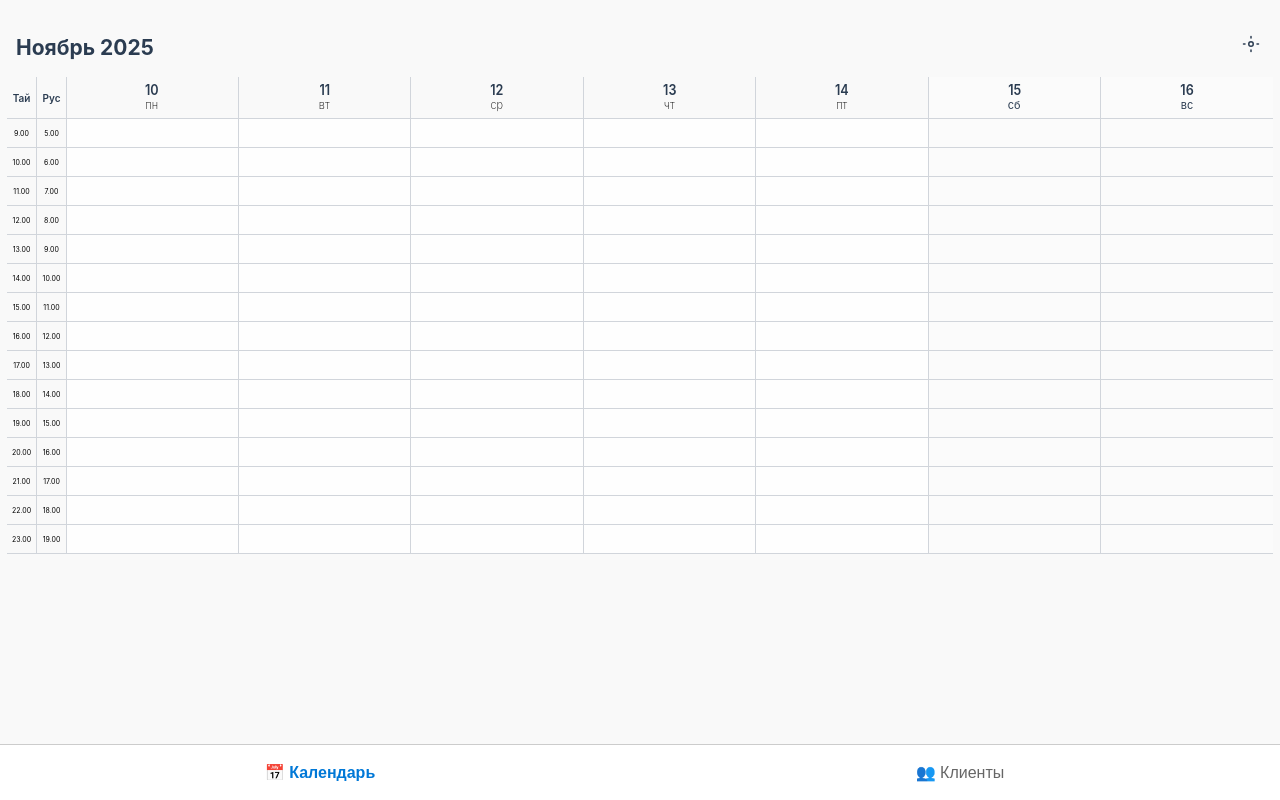
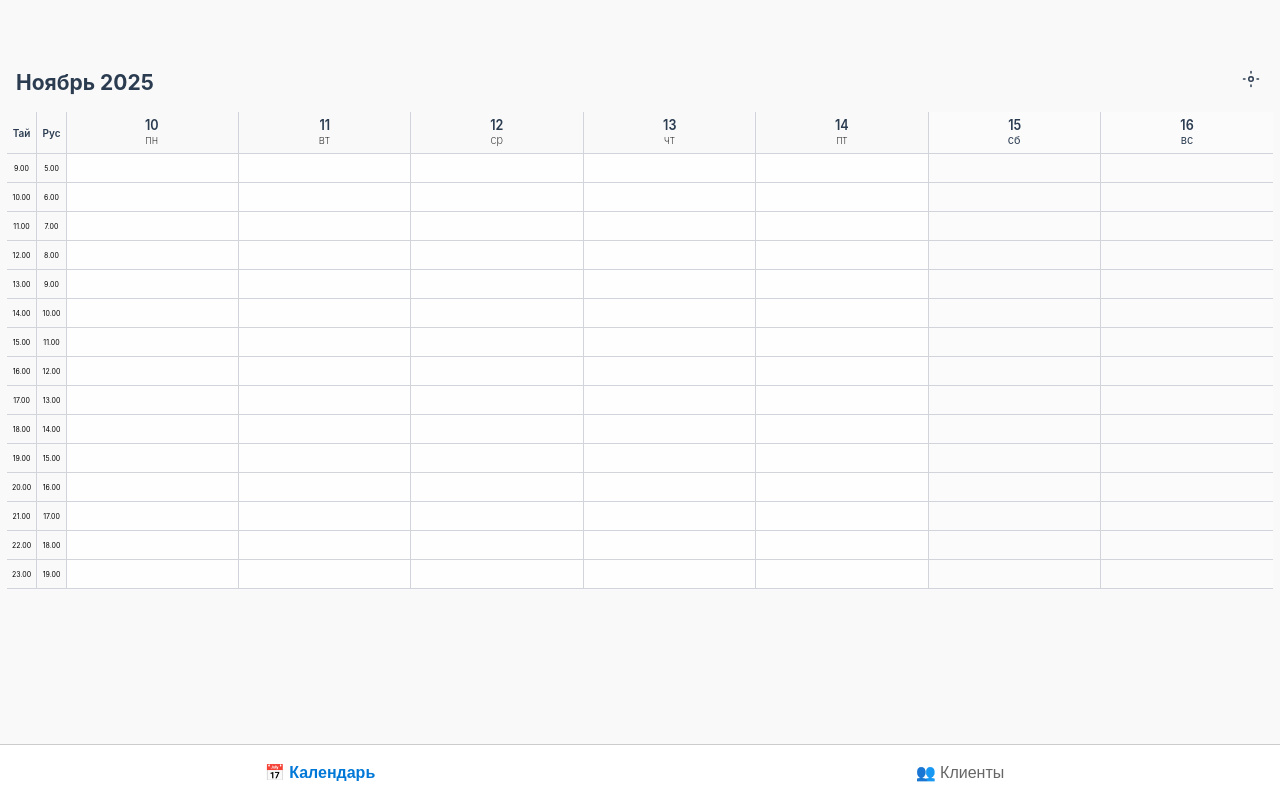
Before and after one commit to trenpetrov-ops/workcalendarIOS, a website with bundled scripts: page www/index.html in a window 1280 px wide. Built offline with nearby package versions, Linux system fonts and the light colour scheme; no server answers.

Commit message:
Update style.css

```diff
--- a/www/style.css
+++ b/www/style.css
@@ -112,7 +112,7 @@ header {
   gap: 6px;
   margin-bottom: 17px;
   flex-direction: row;
-  margin-top: 35px;
+  margin-top: 70px;
 }
 .calendar-header-left {
     font-size: 21px;
```
